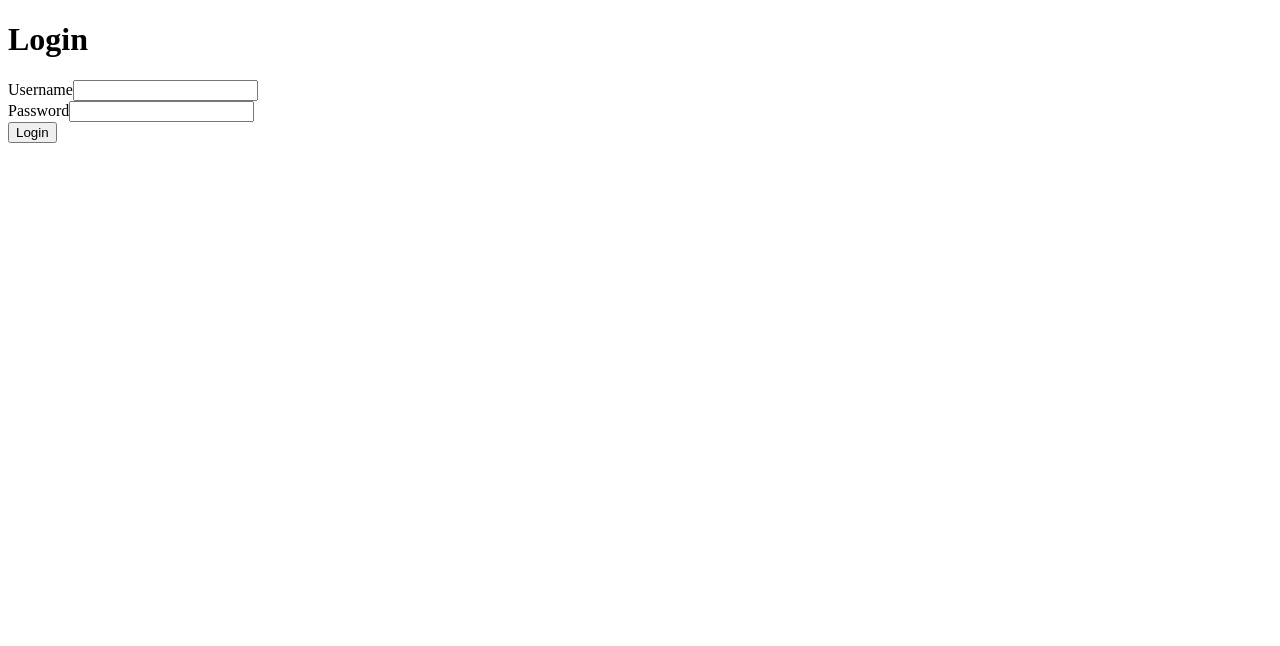
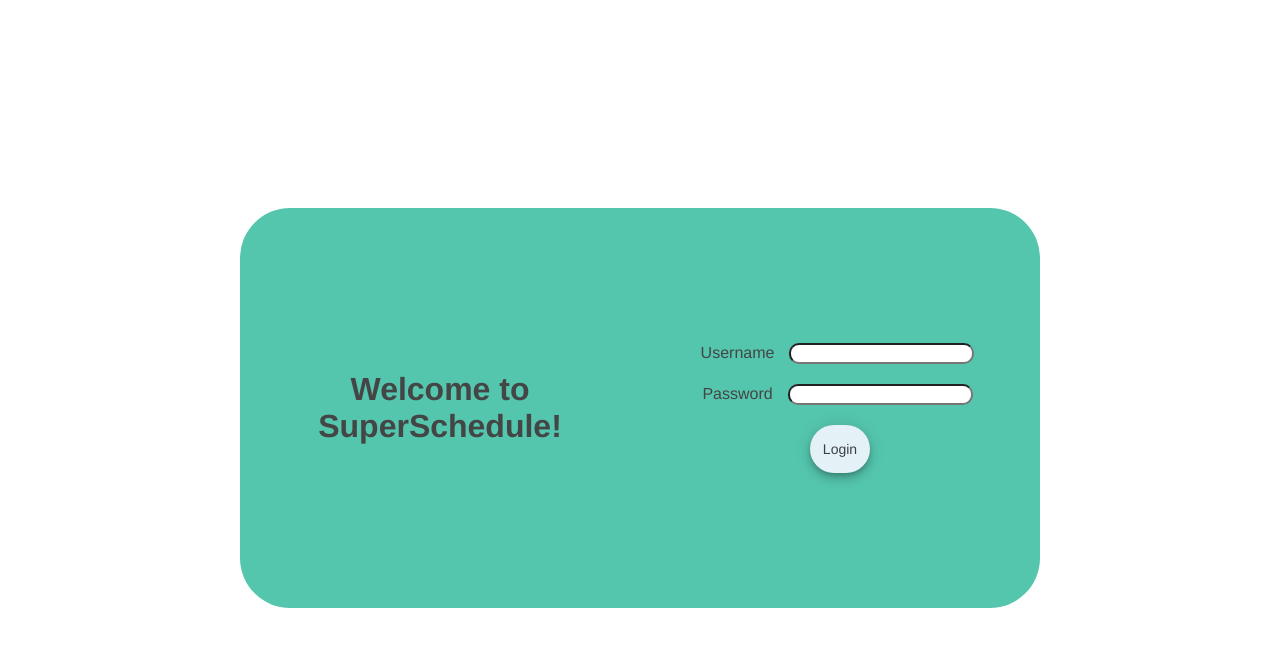
Before and after one commit to austinsipp/biz-schedule, a React (Create React App) app in the folder frontend/: page /schedule in a window 1280 px wide. Shown: the top 646 px of the page. Built offline with nearby package versions, Linux system fonts and the light colour scheme; no server answers.

Commit message:
add styling

```diff
--- a/frontend/src/components/navbar.jsx
+++ b/frontend/src/components/navbar.jsx
@@ -12,36 +12,36 @@ const Navbar = () => {
 
     const roleSwitch = () => {
         if (currentUser.roles.includes('Admin')) {
-            return <div className="container">
-            <Link to='/'>
+            return <div className="navbar">
+            {/*<Link to='/'>
                 <h1>Home</h1>
-            </Link>
+        </Link>*/}
             <Link to='/schedule'>
-                <h1>View Schedule</h1>
-            </Link>
+                <h1>View/Edit Schedule</h1>
+            </Link>{/*
             <Link to='/ptoRequest'>
                 <h1>PTO Request</h1>
             </Link>
             <Link to='/admin'>
                 <h1>Admin</h1>
-            </Link>
+            </Link>*/}
             <Link to='/logout'>
-                <h1>Logout</h1>
+                <h1>Logout from {currentUser.username}</h1>
             </Link>
         </div>
         } else {
-            return <div className="container">
-            <Link to='/'>
+            return <div className="navbar">
+            {/*<Link to='/'>
                 <h1>Home</h1>
-            </Link>
+        </Link>*/}
             <Link to='/schedule'>
                 <h1>View Schedule</h1>
-            </Link>
+            </Link>{/*
             <Link to='/ptoRequest'>
                 <h1>PTO Request</h1>
-            </Link>
+            </Link>*/}
             <Link to='/logout'>
-                <h1>Logout</h1>
+                <h1>Logout from {currentUser.username}</h1>
             </Link>
         </div>
         }
--- a/frontend/src/pages/schedule.jsx
+++ b/frontend/src/pages/schedule.jsx
@@ -22,7 +22,7 @@ const Schedule = (currentUser) => {
     let [rowBeingEdited, setRowBeingEdited] = useState('')
     let [editedRecord, setEditedRecord] = useState({ shift_id: 0, user_id: 0, first_name: '', last_name: '', start_shift: '', end_shift: '', location: '' })
     let [shiftBeingAdded, setShiftBeingAdded] = useState('')
-    let [addedRecord, setAddedRecord] = useState({  user_id: 0, first_name: '', last_name: '', start_shift: '', end_shift: '', location: '' })
+    let [addedRecord, setAddedRecord] = useState({ user_id: 0, first_name: '', last_name: '', start_shift: '', end_shift: '', location: '' })
 
     const getSchedule = async (weekFilter) => {
 
@@ -73,7 +73,7 @@ const Schedule = (currentUser) => {
         console.log(e.target.getAttribute('passdata'))
         let data = JSON.parse(e.target.getAttribute('passdata'))
         console.log(data)
-        setEditedRecord({ shift_id: data.shift_id, user_id: data.user_id, first_name: data.first_name, last_name: data.last_name, start_shift: data.start_shift.substring(11,16), end_shift: data.end_shift.substring(11,16), location: data.location, date: data.date })
+        setEditedRecord({ shift_id: data.shift_id, user_id: data.user_id, first_name: data.first_name, last_name: data.last_name, start_shift: data.start_shift.substring(11, 16), end_shift: data.end_shift.substring(11, 16), location: data.location, date: data.date })
         console.log(editedRecord)
         setRowBeingEdited(String(e.target.id))
 
@@ -143,47 +143,57 @@ const Schedule = (currentUser) => {
 
 
 
-    return <div>
-        <h1>Week of: {displayWeek}</h1>
+    return <div className="schedulePage">
+        <h1>Week of:</h1>
+        <div className="weekOf">
+            <span className="material-symbols-outlined arrow" onClick={onPrevWeekSubmit}>arrow_back_ios</span><strong>{displayWeek}</strong><span className="material-symbols-outlined arrow" onClick={onNextWeekSubmit}>arrow_forward_ios</span>
+        </div>
         {loading ?
             <h1>Loading...</h1>
             :
             <div>
-                <h1>This is the schedule page</h1>
-                <h2>{JSON.stringify(displayData)}</h2>
                 <div className="scheduleDiv">
-                    <span className="material-symbols-outlined calendarBox arrow" onClick={onPrevWeekSubmit}>arrow_back_ios</span>
                     {displayData.days.map((day) => {
                         return <div className='calendarBox'>
                             {!(shiftBeingAdded === day.day) ?
-                            <h1><strong>{String(day.day)}</strong><span className="material-symbols-outlined" id={day.day} onClick={onAddClick} >add_circle</span></h1>
+                                <h1><strong>{String(day.day)}</strong><span className="material-symbols-outlined controlButton" id={day.day} onClick={onAddClick} >add_circle</span></h1>
                                 :
                                 <>
                                     <h1><strong>{String(day.day)}</strong></h1>
+                                    <div className="addForm" style={{width:"100%"}}>
+                                        <div className="addFormItem">
                                             <label htmlFor="name">Name:</label>
                                             <input type="text" name="name" id="name" onChange={(e) => {
-                                setAddedRecord({...addedRecord, first_name: e.target.value.split(" ",2)[0], last_name: e.target.value.split(" ",2)[1]})
+                                                setAddedRecord({ ...addedRecord, first_name: e.target.value.split(" ", 2)[0], last_name: e.target.value.split(" ", 2)[1] })
                                             }} />
+                                        </div>
+                                        <div className="addFormItem">
                                             <label htmlFor="shiftStart">Shift Start Time (hh:mm military time):</label>
                                             <input type="text" name="shiftStart" id="shiftStart" onChange={(e) => {
-                                setAddedRecord({...addedRecord, start_shift: shiftBeingAdded + ' ' + e.target.value + ':00.000000-00'})
+                                                setAddedRecord({ ...addedRecord, start_shift: shiftBeingAdded + ' ' + e.target.value + ':00.000000-00' })
                                             }} />
+                                        </div>
+                                        <div className="addFormItem">
                                             <label htmlFor="shiftEnd">Shift End Time (hh:mm military time):</label>
                                             <input type="text" name="shiftEnd" id="shiftEnd" onChange={(e) => {
-                                setAddedRecord({...addedRecord, end_shift: shiftBeingAdded + ' ' + e.target.value + ':00.000000-00'})
+                                                setAddedRecord({ ...addedRecord, end_shift: shiftBeingAdded + ' ' + e.target.value + ':00.000000-00' })
                                             }} />
-                            <span className="material-symbols-outlined" id={day.day} onClick={onAddSubmit} >add_task</span>
-                            <span className="material-symbols-outlined" id={day.day} onClick={onAddCancel} >cancel</span>
+                                        </div>
+                                        <span className="material-symbols-outlined controlButton" id={day.day} onClick={onAddSubmit} >add_task</span>
+                                        <span className="material-symbols-outlined controlButton" id={day.day} onClick={onAddCancel} >cancel</span>
+                                    </div>
                                 </>
                             }
 
                             <div className="shift">
-                                <table>
+                                <table className="styledTable">
                                     <thead>
                                         <tr>
                                             <th>Name</th>
                                             <th>Start</th>
                                             <th>End</th>
+                                            <th></th>
+                                            <th></th>
                                         </tr>
                                     </thead>
                                     <tbody>
@@ -197,7 +207,7 @@ const Schedule = (currentUser) => {
                                                         <td>{element.first_name + ' ' + element.last_name}</td>
                                                         <td>{element.start_shift.substring(11, 16)}</td>
                                                         <td>{element.end_shift.substring(11, 16)}</td>
-                                                        <td><span className="material-symbols-outlined" id={element.shift_id} passdata={JSON.stringify({shift_id: element.shift_id, user_id: element.user_id, first_name: element.first_name, last_name: element.last_name, start_shift: element.start_shift, end_shift: element.end_shift, location: element.location, date: day.day})} onClick={onEditPress}>edit</span></td>
+                                                        <td><span className="material-symbols-outlined" id={element.shift_id} passdata={JSON.stringify({ shift_id: element.shift_id, user_id: element.user_id, first_name: element.first_name, last_name: element.last_name, start_shift: element.start_shift, end_shift: element.end_shift, location: element.location, date: day.day })} onClick={onEditPress}>edit</span></td>
                                                         <td><span className="material-symbols-outlined" id={element.shift_id} onClick={handleClickDelete}>delete</span></td>
                                                     </tr>
                                                 )
@@ -205,16 +215,16 @@ const Schedule = (currentUser) => {
                                                     :
                                                     <tr key={element.shift_id}>
                                                         <td><input type="text" defaultValue={element.first_name + ' ' + element.last_name} onChange={(e) => {
-                                                            setEditedRecord({ ...editedRecord, first_name: String(e.target.value.split(" ",2)[0]), last_name: String(e.target.value.split(" ",2)[1]) })
+                                                            setEditedRecord({ ...editedRecord, first_name: String(e.target.value.split(" ", 2)[0]), last_name: String(e.target.value.split(" ", 2)[1]) })
                                                             console.log(editedRecord)
                                                         }
                                                         } /></td>
-                                                        <td><input type="text" defaultValue={element.start_shift.substring(11,16)} onChange={(e) => {
+                                                        <td><input type="text" defaultValue={element.start_shift.substring(11, 16)} onChange={(e) => {
                                                             setEditedRecord({ ...editedRecord, start_shift: String(e.target.value) })
                                                             console.log(editedRecord)
                                                         }
                                                         } /></td>
-                                                        <td><input type="text" defaultValue={element.end_shift.substring(11,16)} onChange={(e) => {
+                                                        <td><input type="text" defaultValue={element.end_shift.substring(11, 16)} onChange={(e) => {
                                                             setEditedRecord({ ...editedRecord, end_shift: String(e.target.value) })
                                                             console.log(editedRecord)
                                                         }
@@ -230,7 +240,6 @@ const Schedule = (currentUser) => {
                         </div>
                     })
                     }
-                    <span className="material-symbols-outlined calendarBox arrow" onClick={onNextWeekSubmit}>arrow_forward_ios</span>
                 </div>
 
             </div>
--- a/frontend/src/style.css
+++ b/frontend/src/style.css
@@ -2,11 +2,12 @@
 
 .scheduleDiv {
     display: flex;
+    flex-wrap:wrap;
 }
 
 .calendarBox {
     flex-grow: 2;
-    border: 2px solid black;
+    /*order: 2px solid black;*/
     /*max-width: 12.5%;*/
     width: 100%;
     overflow-wrap: normal;
@@ -14,11 +15,51 @@
     display:flex;
     flex-wrap: wrap;
     flex-direction: row;
+    text-align: center;
+    justify-content:center;
+    background-color:white;
+    margin: 5vh;
+    border-radius:15px;
+    overflow:scroll;
+}
+
+.calendarBox h1 {
+    text-align:center;
+    background-color:#614079;
+    color:white;
+    width:100%;
+    height:20%;
+    line-height:20%;
+    align-items:center;
+    justify-content:center;
+    display:flex;
+    margin:0;
+}
+
+.addform {
+    text-align:center;
+    background-color:#614079;
+    color:white;
+    width:100%;
+    height:20%;
+    line-height:20%;
+    align-items:center;
+    justify-content:center;
+    display:flex;
+}
+.calendarBox .addform .addFormItem {
+    width:100%;
+}
+.controlButton {
+    margin:5px;
+}
+.calendarBox h1 > * {
+    margin:5px;
 }
 
 .shift {
     overflow-wrap: normal;
-    flex-basis:auto;
+    /*flex-basis:auto;*/
     flex-direction: row;
 }
 
@@ -36,3 +77,164 @@
 .manageDataButton {
     z-index:10;
 }
+
+.loginPage {
+    background-color:#55C6AE;
+    text-align: center;
+    height: 50vh;
+    font-family: Helvetica;
+    color:#444545;
+    border-radius: 50px;
+    width:100vh;
+    display:flex;
+    align-items:center;
+}
+.loginPageParent {
+    display:flex;
+    background-color:white;
+    text-align: center;
+    height: 100vh;
+    justify-content:center;
+    align-items:center;
+}
+
+.form-group label{
+    padding: 5px;
+    text-align: center;
+}
+.form-group {
+    text-align: center;
+}
+.loginPage h1 {
+    width:100%;
+    flex-grow:1;
+}
+.loginPage form {
+    width:100%;
+    flex-grow:1;
+}
+
+.form-group input {
+    border-radius: 10px;
+    margin: 10px;
+}
+
+.logonButton {
+  align-items: center;
+  background-color: #E4F1F6;
+  border-radius: 24px;
+  border-style: none;
+  box-shadow: rgba(0, 0, 0, .2) 0 3px 5px -1px,rgba(0, 0, 0, .14) 0 6px 10px 0,rgba(0, 0, 0, .12) 0 1px 18px 0;
+  box-sizing: border-box;
+  color: #3c4043;
+  font-family: Helvetica;
+  font-size: 14px;
+  font-weight: 500;
+  height: 48px;
+  justify-content: center;
+  max-width: 100%;
+  position: relative;
+  text-align: center;
+  width: 15%;
+  margin: 10px;
+}
+
+.navbar {
+    text-align:center;
+    background-color:#55C6AE;
+    height:10vh;
+    vertical-align:middle;
+    line-height: 10vh;
+}
+
+
+.navbar a {
+    display:inline-block;
+    margin: 10px;
+    background-color: #E4F1F6;
+    font-family:Helvetica;
+    color: #3c4043;
+    border-radius: 12px;
+    height: 70%;
+    justify-content:center;
+    text-decoration:none;
+    padding: 3px;
+    line-height:70%;
+}
+
+.navbar a:hover {
+    display:inline-block;
+    margin: 10px;
+    background-color: #D38DFF;
+    font-family:Helvetica;
+    color: #3c4043;
+    border-radius: 12px;
+    height: 70%;
+    justify-content:center;
+    text-decoration:none;
+    padding: 3px;
+    line-height:70%;
+}
+
+.pages {
+    background-color:#C5FCEE;
+    margin-top: 5vh;
+    /*height: 80vh;*/
+}
+
+.styledTable {
+    border-collapse: collapse;
+    margin: 25px 0;
+    font-size: 0.9em;
+    font-family: sans-serif;
+    min-width: 400px;
+    box-shadow: 0 0 20px rgba(0, 0, 0, 0.15);
+}
+
+.styledTable thead tr {
+    background-color: #009879;
+    color: #ffffff;
+    text-align: left;
+}
+
+
+.styledTable th,
+.styledTable td {
+    padding: 12px 15px;
+}
+
+.styledTable tbody tr {
+    border-bottom: 1px solid #dddddd;
+}
+
+.styledTable tbody tr:nth-of-type(even) {
+    background-color: #C5FCEE;
+}
+
+.styledTable tbody tr:last-of-type {
+    border-bottom: 2px solid #009879;
+}
+
+
+.schedulePage {
+    text-align:center;
+    font-family: Helvetica;
+}
+
+.schedulePage h1 {
+    text-align:center;
+    font-size:large;
+}
+
+.schedulePage .weekOf {
+    text-align:center;
+    font-size:large;
+    align-items:center;
+    justify-content:center;
+    display:flex;
+}
+
+
+.schedulePage .weekOf > * {
+    margin:10px;
+}
--- a/frontend/src/users/LandingPage.js
+++ b/frontend/src/users/LandingPage.js
@@ -26,7 +26,7 @@ function LandingPage() {
                 <Route
                     path='/schedule'
                     element={<Schedule currentUser={currentUser} />}
-                />
+                />{/*}
                 <Route
                     path='/ptoRequest'
                     element={<PTORequest />}
@@ -34,7 +34,7 @@ function LandingPage() {
                 <Route
                     path='/admin'
                     element={<Admin />}
-                />
+        />*/}
                 <Route
                     path='/logout'
                     element={<Logout />}
@@ -49,11 +49,11 @@ function LandingPage() {
                 <Route
                     path='/schedule'
                     element={<Schedule currentUser={currentUser} />}
-                />
+                />{/*}
                 <Route
                     path='/ptoRequest'
                     element={<PTORequest />}
-                />
+        />*/}
                 <Route
                     path='/logout'
                     element={<Logout />}
@@ -67,8 +67,7 @@ function LandingPage() {
 
             {currentUser ?
                 <BrowserRouter>
-                <h1>logged in as {currentUser.first_name}</h1>
-                    <Navbar />
+                    <Navbar firstName={currentUser.first_name}/>
                     <div className="pages">
 
                         {roleSwitch()}
--- a/frontend/src/users/LoginForm.js
+++ b/frontend/src/users/LoginForm.js
@@ -32,8 +32,9 @@ function LoginForm() {
     }
 
     return (
-        <main>
-            <h1>Login</h1>
+        <main className="loginPageParent">
+            <div className="loginPage">
+            <h1>Welcome to SuperSchedule!</h1>
             {errorMessage !== null
                 ? (
                     <div className="alert alert-danger" role="alert">
@@ -69,8 +70,9 @@ function LoginForm() {
                         />
                     </div>
                 </div>
-                <input className="btn btn-primary" type="submit" value="Login" />
+                <input className="btn btn-primary logonButton" type="submit" value="Login" />
             </form>
+            </div>
         </main>
     )
 }
```
Also changed, not shown: 1 other file (tests, documents, lock files or other folders). Lines whose indentation alone changed are shown as unchanged.
